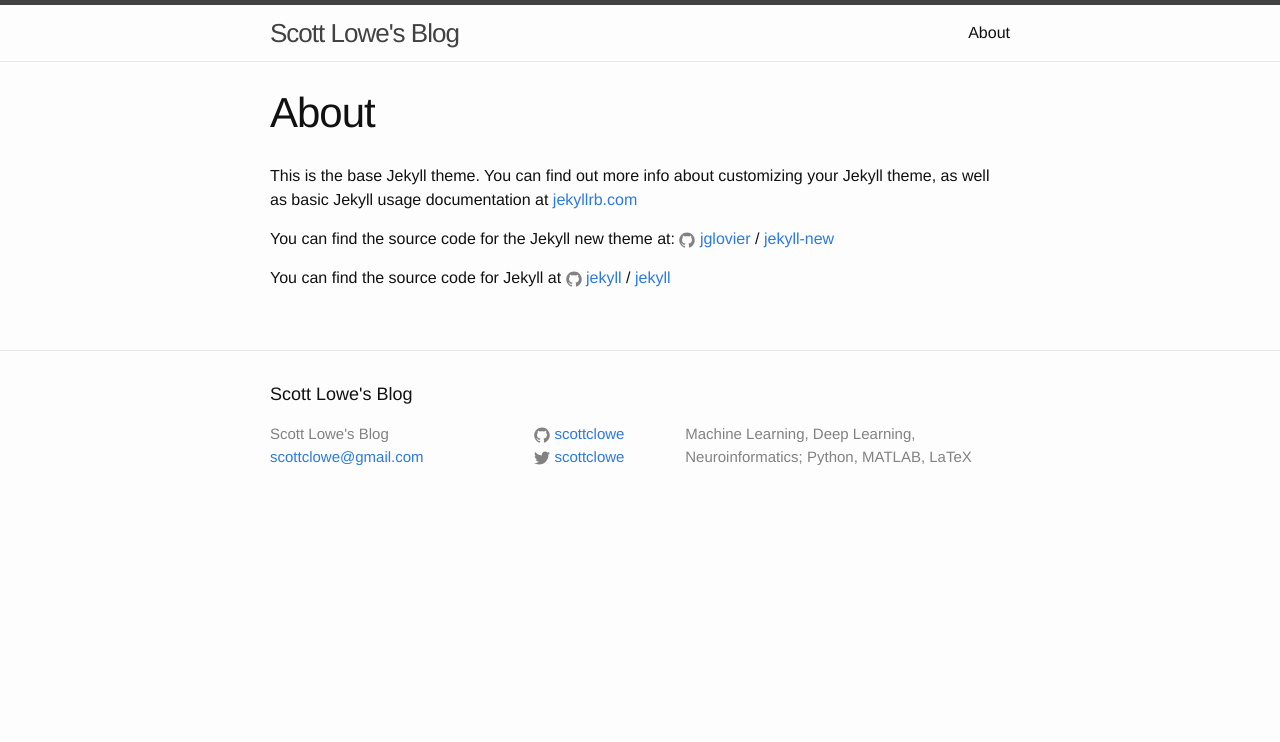
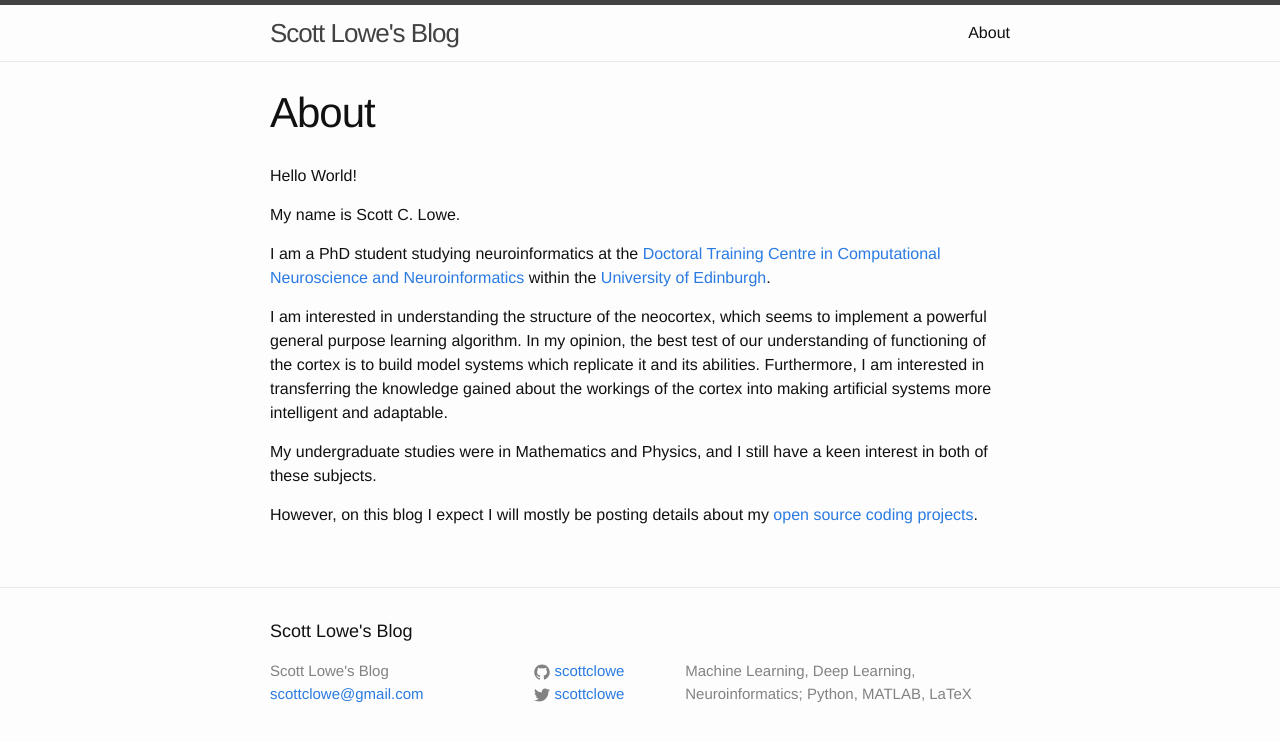
Before and after one commit to scottclowe/scottclowe.github.io, a Jekyll site: the page built from about.md, in a window 1280 px wide. Shown: the top 742 px of the page. Built offline with Jekyll 4.4.1, drawn with Linux system fonts in a browser that asks for light colours.

Commit message:
Write initial About section

```diff
--- a/about.md
+++ b/about.md
@@ -4,12 +4,14 @@ title: About
 permalink: /about/
 ---
 
-This is the base Jekyll theme. You can find out more info about customizing your Jekyll theme, as well as basic Jekyll usage documentation at [jekyllrb.com](http://jekyllrb.com/)
+Hello World!
 
-You can find the source code for the Jekyll new theme at:
-{% include icon-github.html username="jglovier" %} /
-[jekyll-new](https://github.com/jglovier/jekyll-new)
+My name is Scott C. Lowe.
 
-You can find the source code for Jekyll at
-{% include icon-github.html username="jekyll" %} /
-[jekyll](https://github.com/jekyll/jekyll)
+I am a PhD student studying neuroinformatics at the [Doctoral Training Centre in Computational Neuroscience and Neuroinformatics](http://www.anc.ed.ac.uk/dtc/) within the [University of Edinburgh](http://www.anc.ed.ac.uk/neuroscience).
+
+I am interested in understanding the structure of the neocortex, which seems to implement a powerful general purpose learning algorithm. In my opinion, the best test of our understanding of functioning of the cortex is to build model systems which replicate it and its abilities. Furthermore, I am interested in transferring the knowledge gained about the workings of the cortex into making artificial systems more intelligent and adaptable.
+
+My undergraduate studies were in Mathematics and Physics, and I still have a keen interest in both of these subjects.
+
+However, on this blog I expect I will mostly be posting details about my [open source coding projects](https://github.com/scottclowe).
```
